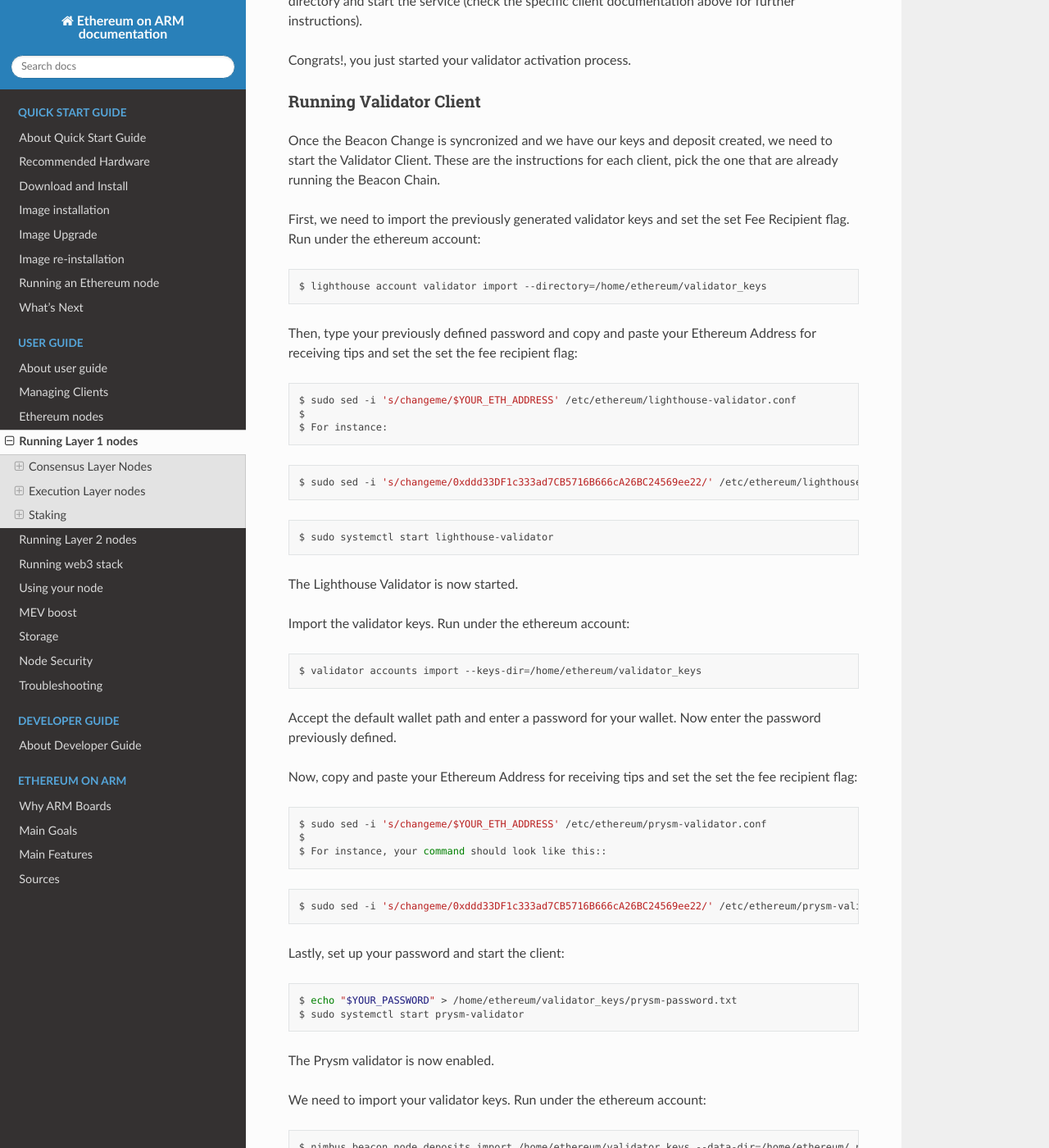
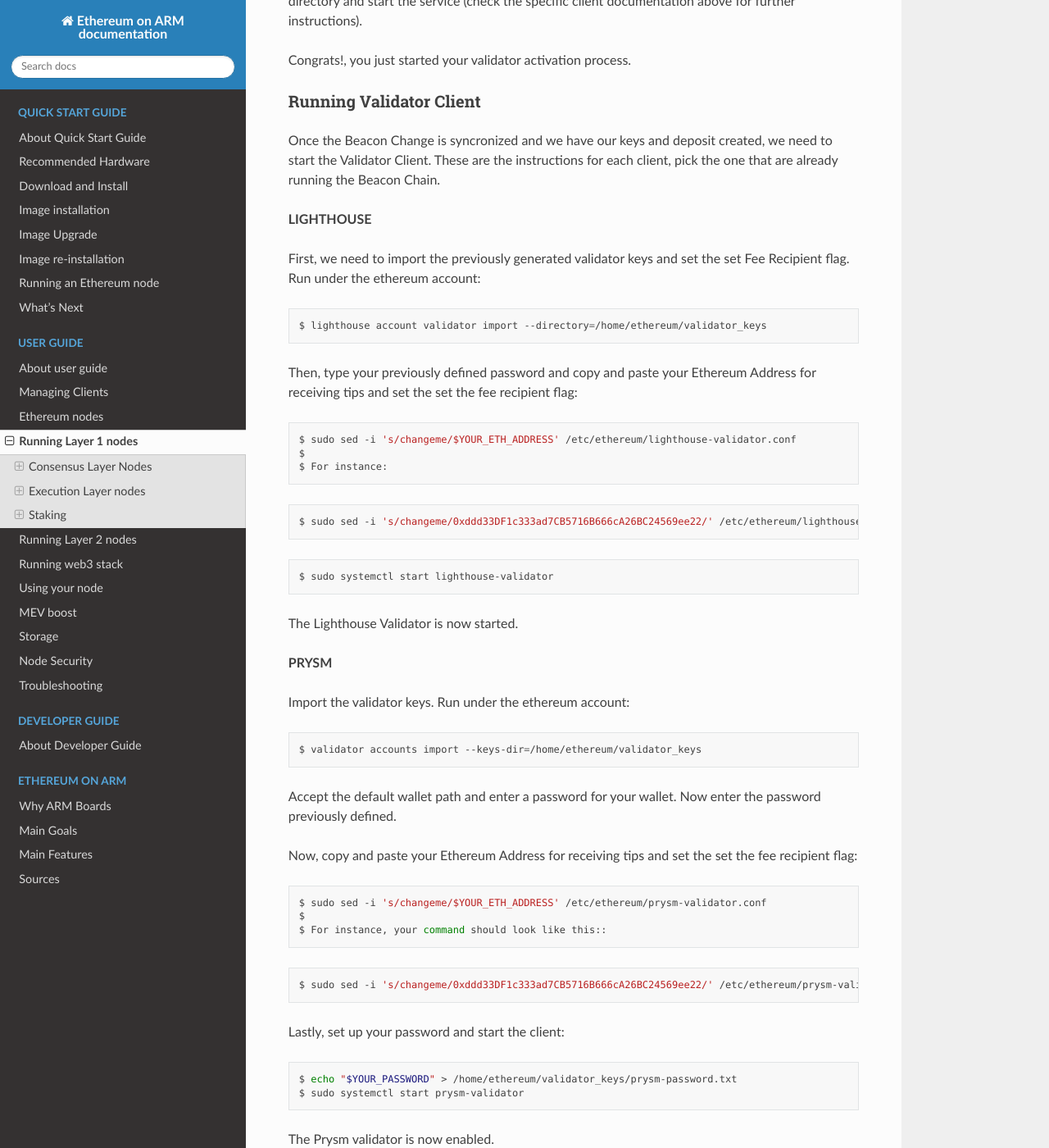
Before and after one commit to EOA-Blockchain-Labs/ethereumonarm, a Sphinx documentation site: the page built from docs/user-guide/running-l1-clients.rst, in a window 1280 px wide and 1400 px high, scrolled down 10133 px. Shown: the whole window at 82% size. Built offline with Sphinx 7.4.7 and the Read the Docs theme 2.0.0, drawn with Linux system fonts in a browser that asks for light colours.

Commit message:
added validator clients titles

```diff
--- a/docs/user-guide/running-l1-clients.rst
+++ b/docs/user-guide/running-l1-clients.rst
@@ -493,8 +493,7 @@
 Once the Beacon Change is syncronized and we have our keys and deposit created, we need to start the Validator Client. These
 are the instructions for each client, pick the one that are already running the Beacon Chain.
 
-Lighthouse
-^^^^^^^^^^
+**LIGHTHOUSE**
 
 First, we need to import the previously generated validator keys and set the set Fee Recipient flag. Run under the ethereum account:
 
@@ -520,8 +519,7 @@
 
 The Lighthouse Validator is now started.
 
-Prysm
-^^^^^
+**PRYSM**
 
 Import the validator keys. Run under the ethereum account:
 
@@ -553,8 +551,7 @@
 
 The Prysm  validator is now enabled.
 
-Nimbus
-^^^^^^
+**NIMBUS**
 
 We need to import your validator keys. Run under the ethereum account:
 
@@ -582,8 +579,7 @@
 
   sudo systemctl start nimbus-validator
 
-Teku
-^^^^
+**TEKU**
 
 You need to create a file for each validator. The file will have the same name as the keystore but with
 the .txt extension. Remember that the keystore json files are located in the ``/home/ethereum/validator_keys``
```
